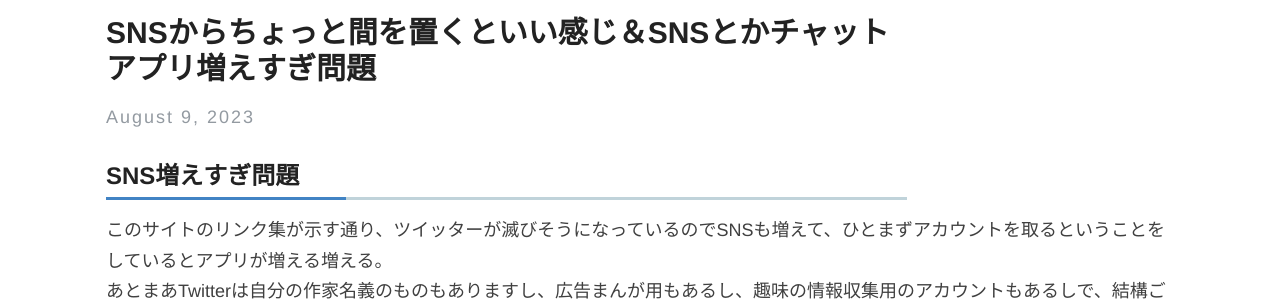
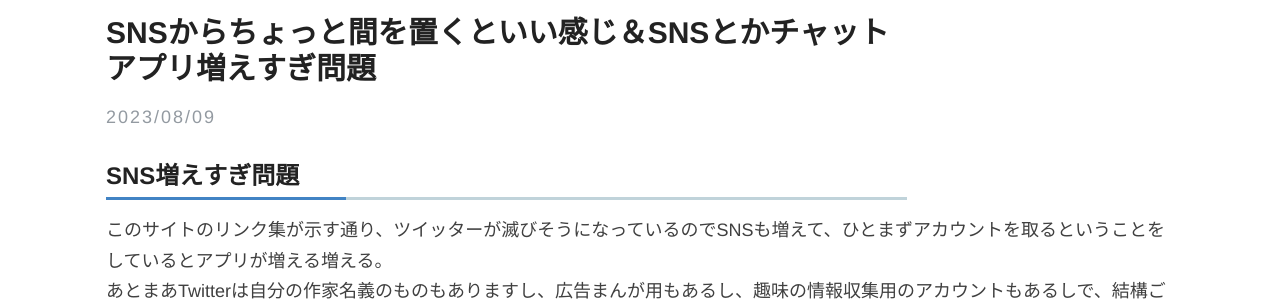
Before and after one commit to fukahorock/rock54main, a Jekyll site: the page built from _posts/2023-08-09-note.md, in a window 1280 px wide. Shown: the part 126-427 px from the top of the page. Built offline with Jekyll 4.4.1, drawn with Linux system fonts in a browser that asks for light colours.

Commit message:
change detail

```diff
--- a/_layouts/post.html
+++ b/_layouts/post.html
@@ -6,7 +6,7 @@
   <h1>{{ page.title }}</h1>
 
   <div>
-    <p class="author_title">{{ page.date | date: "%B %e, %Y" }}</p>
+    <p class="author_title">{{ page.date | date: "%Y/%m/%d" }}</p>
     {% if page.last_modified_at %}
     <p class="author_title" datetime="{{ page.last_modified_at | date_to_xmlschema }}">(Updated: {{ page.last_modified_at | date: "%b %-d, %Y" }})</p>
     {% endif %}
```
Also changed, not shown: travel/2019vietnam/index.md (+1 -1 lines).
